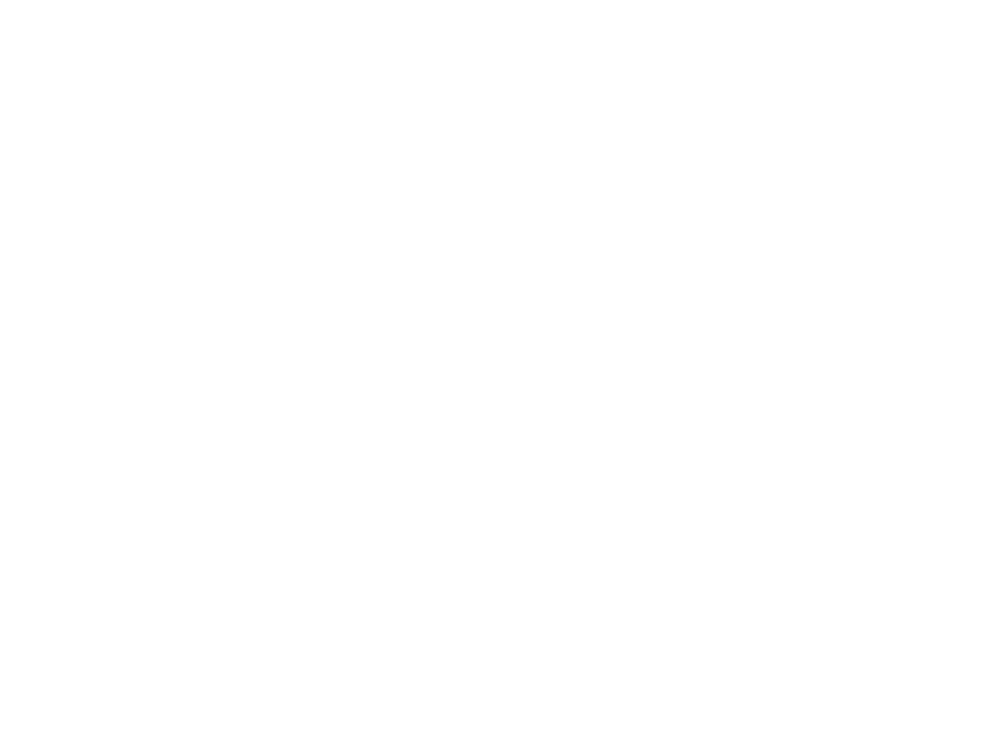
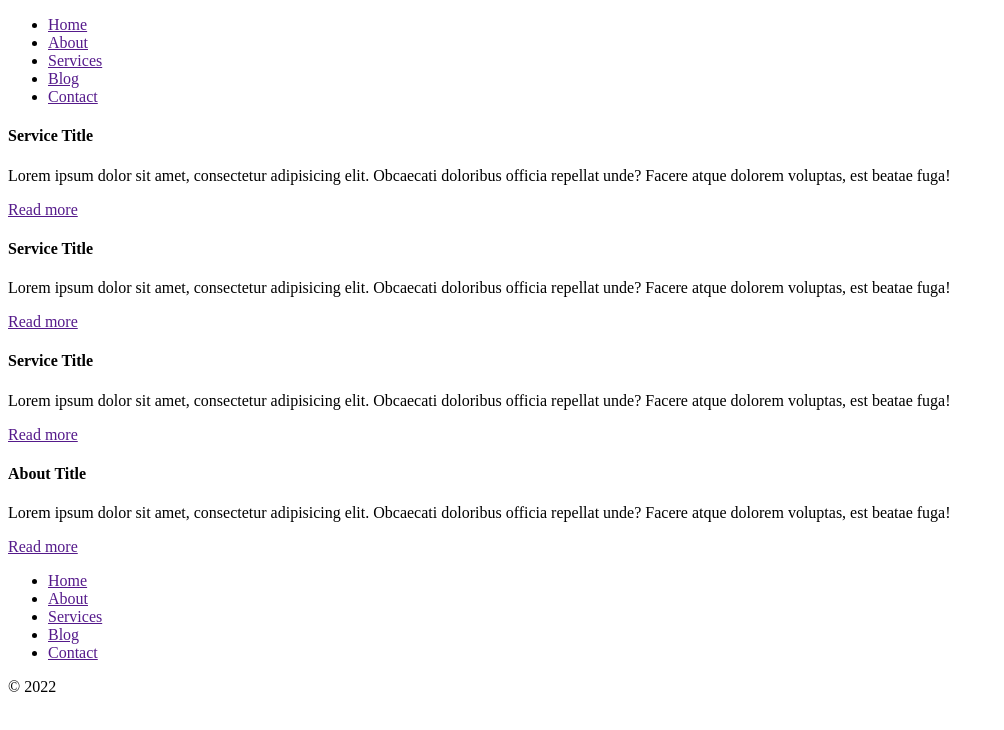
Before and after one commit to osmanforhad/Basic-WebPage-Layout-SASS-Lang, a plain HTML site: page index.html in a window 1280 px wide. Shown: the whole page, without its empty margins (0-1004 px from the left). Drawn offline with Linux system fonts and the light colour scheme.

Commit message:
write html markup for basic webpage layout

```diff
--- a/index.html
+++ b/index.html
@@ -1,5 +1,6 @@
 <!DOCTYPE html>
 <html lang="en">
+
 <head>
     <meta charset="UTF-8">
     <meta http-equiv="X-UA-Compatible" content="IE=edge">
@@ -7,7 +8,59 @@
     <title>SASS-Lang || Basic Webpage Layout</title>
     <link rel="stylesheet" href="style.css">
 </head>
+
 <body>
+    <div class="main">
+        <div class="menu">
+            <ul>
+                <li><a href="">Home</a></li>
+                <li><a href="">About</a></li>
+                <li><a href="">Services</a></li>
+                <li><a href="">Blog</a></li>
+                <li><a href="">Contact</a></li>
+            </ul>
+        </div>
+        <div class="services">
+            <div class="single-service">
+                <h4>Service Title</h4>
+                <p>Lorem ipsum dolor sit amet, consectetur adipisicing elit. Obcaecati doloribus officia repellat unde?
+                    Facere atque dolorem voluptas, est beatae fuga!</p>
+                    <a href="">Read more</a>
+            </div>
+            <div class="single-service">
+                <h4>Service Title</h4>
+                <p>Lorem ipsum dolor sit amet, consectetur adipisicing elit. Obcaecati doloribus officia repellat unde?
+                    Facere atque dolorem voluptas, est beatae fuga!</p>
+                    <a href="">Read more</a>
+            </div>
+            <div class="single-service">
+                <h4>Service Title</h4>
+                <p>Lorem ipsum dolor sit amet, consectetur adipisicing elit. Obcaecati doloribus officia repellat unde?
+                    Facere atque dolorem voluptas, est beatae fuga!</p>
+                    <a href="">Read more</a>
+            </div>
+        </div>
+        <div class="about">
+            <div class="about-left">
+                <h4>About Title</h4>
+                <p>Lorem ipsum dolor sit amet, consectetur adipisicing elit. Obcaecati doloribus officia repellat unde?
+                    Facere atque dolorem voluptas, est beatae fuga!</p>
+                    <a href="">Read more</a>
+            </div>
+            <div class="about-menu">
+                <ul>
+                    <li><a href="">Home</a></li>
+                    <li><a href="">About</a></li>
+                    <li><a href="">Services</a></li>
+                    <li><a href="">Blog</a></li>
+                    <li><a href="">Contact</a></li>
+                </ul>
+            </div>
+        </div>
+        <div class="footer">
+            <p>&copy; 2022</p>
+        </div>
+    </div>
+</body>
 
-</body>
 </html>
```
